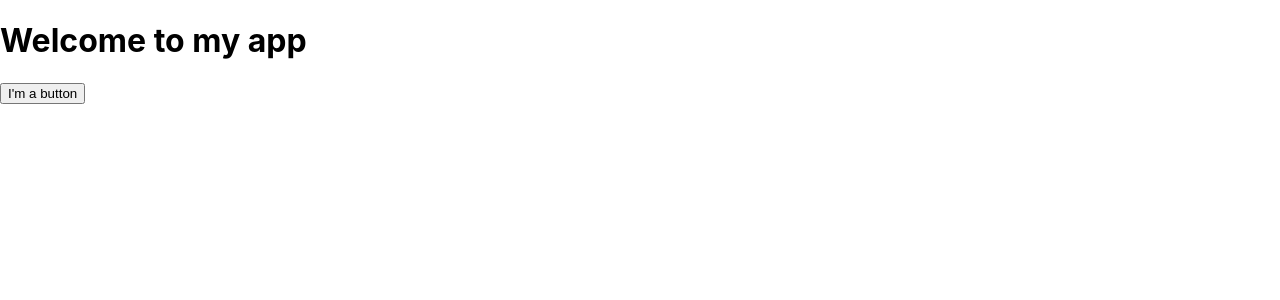
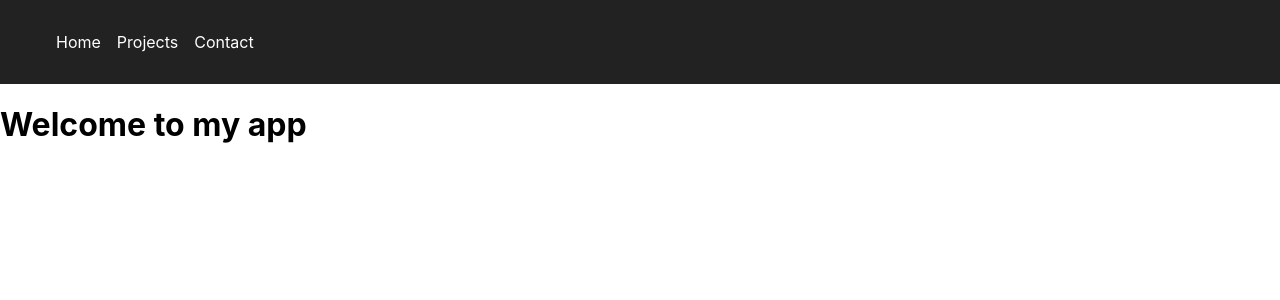
Before and after one commit to dvgutierres/dvgutierres.github.io, a React (Create React App) app: page / in a window 1280 px wide. Shown: the top 300 px of the page. Built offline with nearby package versions, Linux system fonts and the light colour scheme.

Commit message:
Added Header & CSS

```diff
--- a/package.json
+++ b/package.json
@@ -1,7 +1,7 @@
 {
   "name": "github-page",
   "version": "0.1.0",
-   "private": true,
+  "private": true,
   "dependencies": {
     "@testing-library/jest-dom": "^5.17.0",
     "@testing-library/react": "^13.4.0",
@@ -10,8 +10,11 @@
     "@types/node": "^16.18.68",
     "@types/react": "^18.2.42",
     "@types/react-dom": "^18.2.17",
+    "bootstrap": "^5.3.2",
+    "mdb-react-ui-kit": "^7.0.0",
     "react": "^18.2.0",
     "react-dom": "^18.2.0",
+    "react-router-dom": "^6.20.1",
     "react-scripts": "5.0.1",
     "typescript": "^4.9.5",
     "web-vitals": "^2.1.4"
--- a/src/App.css
+++ b/src/App.css
@@ -36,3 +36,9 @@
     transform: rotate(360deg);
   }
 }
+
+.header {
+  position: sticky;
+  top: 0px;
+  z-index: 1;
+}
--- a/src/App.tsx
+++ b/src/App.tsx
@@ -1,18 +1,13 @@
 import './App.css';
-
-function MyButton() {
-  return (
-    <button>
-      I'm a button
-    </button>
-  );
-}
-
+import Header from './components/layout/header';
+import { BrowserRouter, Link, Router, Routes } from 'react-router-dom';
 export default function App() {
   return (
     <div>
+      <BrowserRouter>
+      <Header />
       <h1>Welcome to my app</h1>
-      <MyButton />
+      </BrowserRouter>
     </div>
   );
 }
--- /dev/null
+++ b/src/components/layout/header.css
@@ -0,0 +1,25 @@
+.Header{
+    display: flex;
+    justify-content: space-between;
+    background-color: #222;
+    padding: 1em;
+}
+
+.list{
+    display: flex;
+    list-style: none;
+    align-items: center;
+}
+
+.item{
+    margin-right: 1em;
+}
+
+.item a{
+    color:#fff;
+    text-decoration: none;
+}
+
+.item a:hover{
+    color: #ffbb33;
+}
--- /dev/null
+++ b/src/components/layout/header.tsx
@@ -0,0 +1,26 @@
+import { Link } from "react-router-dom";
+import "./header.css"
+
+function Header() {
+return (
+    <nav className="Header">
+        <ul className="list">
+
+            <li className="item">
+            <Link to="/">Home</Link>
+            </li>
+
+            <li className="item">
+            <Link to="/projects" >Projects</Link>
+            </li>
+
+            <li className="item">
+            <Link to="/contact" >Contact</Link>
+            </li>
+
+        </ul>
+    </nav>
+    )
+}
+
+export default Header;
```
Also changed, not shown: src/components/pages/Home.tsx (added, +13 -0 lines), 1 other file (tests, documents, lock files or other folders).
